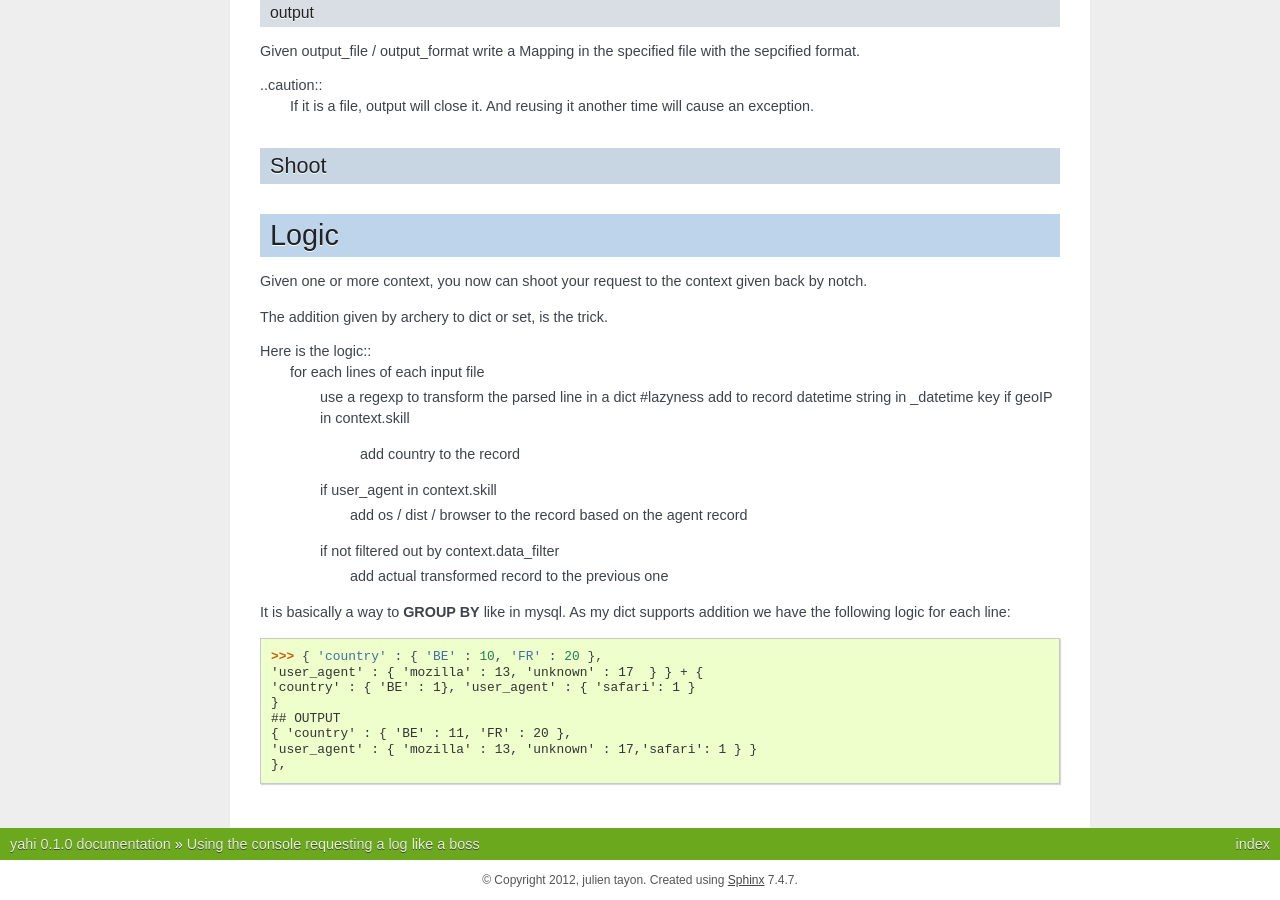
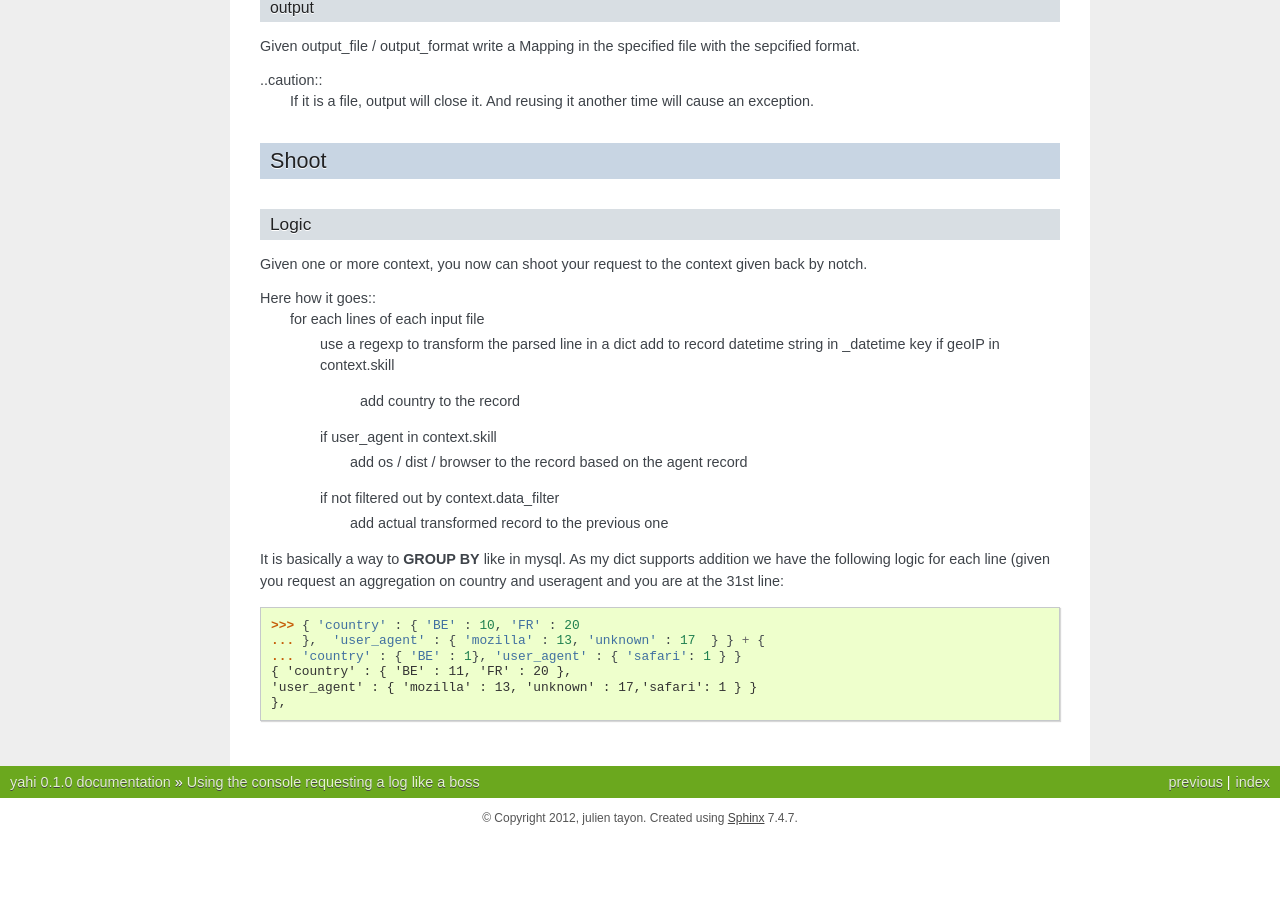
Before and after one commit to jul/yahi, a Sphinx documentation site: the page built from docs/source/console.rst, in a window 1280 px wide and 900 px high, scrolled down 965 px. Built offline with Sphinx 7.4.7, drawn with Linux system fonts in a browser that asks for light colours; pages that are not in the unit, such as notebooks, are missing from menus; after the commit the page ends 1803 px from its top, so only the background shows below that; some of the changed text lies outside the part shown.

Commit message:
a little more doc

```diff
--- a/docs/source/console.rst
+++ b/docs/source/console.rst
@@ -13,8 +13,7 @@ Notch and shoot by the example
 
 
 notch is all about setting up a context::
-
-     context=notch(
+    >>> context=notch(
          'yahi/test/biggersample.log',
          'yahi/test/biggersample.log',
          include="yahi/test/include.json",
@@ -64,17 +63,14 @@ Shoot
 =====
 
 Logic
-*****
+-----
 
 Given one or more context, you now can shoot your request to the context
 given back by notch.
 
-The addition given by archery to dict or set, is the trick.
-
-Here is the logic::
+Here how it goes::
     for each lines of each input file
         use a regexp to transform the parsed line in a dict
-        #lazyness
         add to record datetime string in _datetime key
         if geoIP in context.skill
             add country to the record
@@ -84,12 +80,11 @@ Here is the logic::
             add actual transformed record to the previous one
 
 It is basically a way to **GROUP BY** like in mysql.
-As my dict supports addition we have the following logic for each line::
-    >>> { 'country' : { 'BE' : 10, 'FR' : 20 },
-    'user_agent' : { 'mozilla' : 13, 'unknown' : 17  } } + {
-    'country' : { 'BE' : 1}, 'user_agent' : { 'safari': 1 }
-    }
-    ## OUTPUT
+As my dict supports addition we have the following logic for each line (given
+you request an aggregation on country and useragent and you are at the 31st line::
+    >>> { 'country' : { 'BE' : 10, 'FR' : 20
+    ... },  'user_agent' : { 'mozilla' : 13, 'unknown' : 17  } } + {
+    ... 'country' : { 'BE' : 1}, 'user_agent' : { 'safari': 1 } }
     { 'country' : { 'BE' : 11, 'FR' : 20 },
     'user_agent' : { 'mozilla' : 13, 'unknown' : 17,'safari': 1 } }
     },
--- a/docs/source/index.rst
+++ b/docs/source/index.rst
@@ -8,7 +8,7 @@ Contents:
 
 .. toctree::
    cli_arg.rst
-   console_example.rst
+   console.rst
    custom_script.rst
 
    :maxdepth: 2
```
